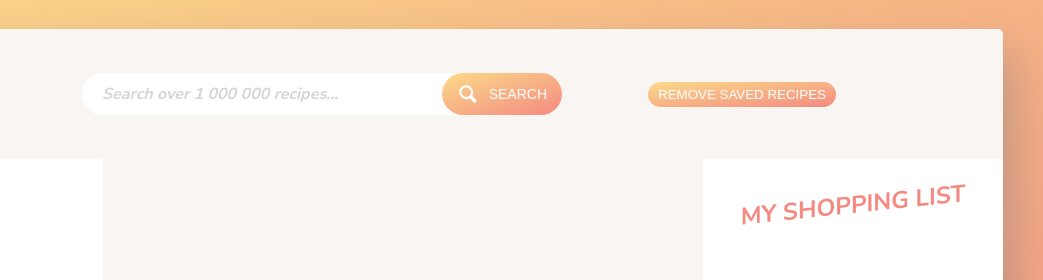
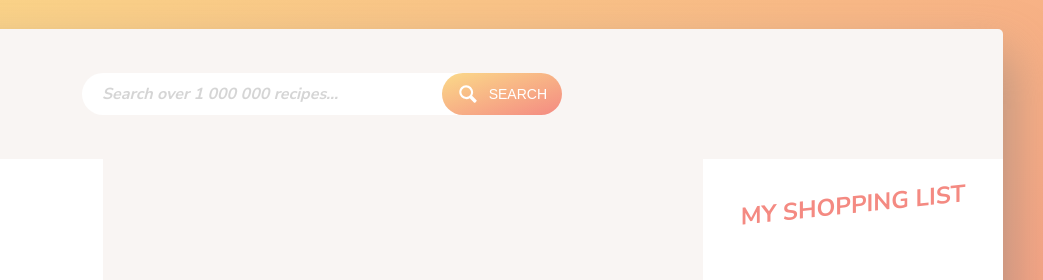
Before and after one commit to DmitriyKylik/forkify, a website: page src/index.html in a window 1280 px wide. Shown: the top 280 px of the page, 237-1280 px from the left. Drawn offline with nearby package versions, Linux system fonts and the light colour scheme; files that its build step writes are made by us from their sources; files whose address does not match are found by name.

Commit message:
Updated flow no important changes

```diff
--- a/src/index.html
+++ b/src/index.html
@@ -27,7 +27,7 @@
                     </button>
                 </form>
                     <!-- Create delete all saved recipes button  -->
-                <button class="btn btn_remove grad-orange scaled">
+                <button class="btn btn_remove grad-orange scaled hide">
                     <span class="btn_text">Remove saved recipes</span>
                 </button>
                 <div class="likes hide">
--- a/src/sass/_common.scss
+++ b/src/sass/_common.scss
@@ -55,6 +55,7 @@ $lbrown: #968b87;
         padding: 5px 10px;
         border-radius: 30px;
         color: #fff;
+        transition: all 0.3s;
     }
     &_pagination {
         padding: 5px 10px;
```
Also changed, not shown: build/css/app.min.css, build/index.html, build/js/app.min.js, 1 other file.
